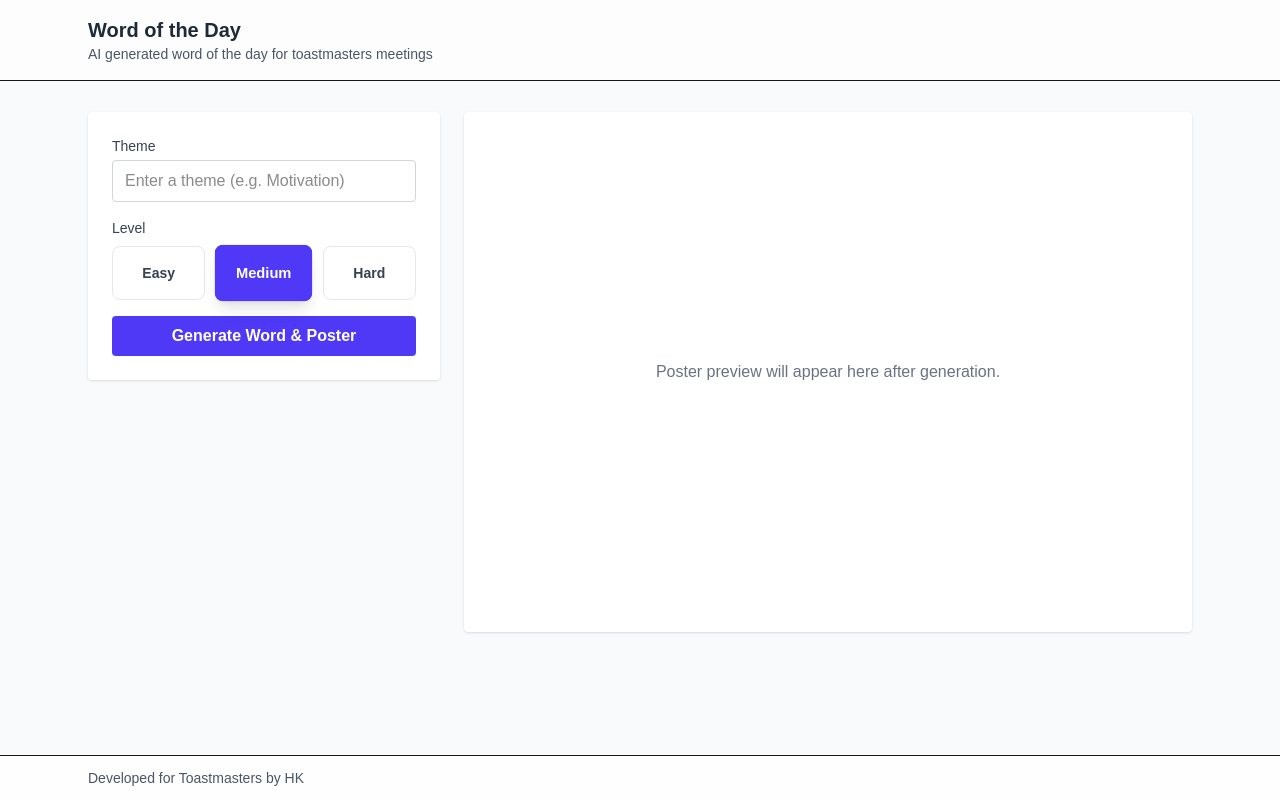
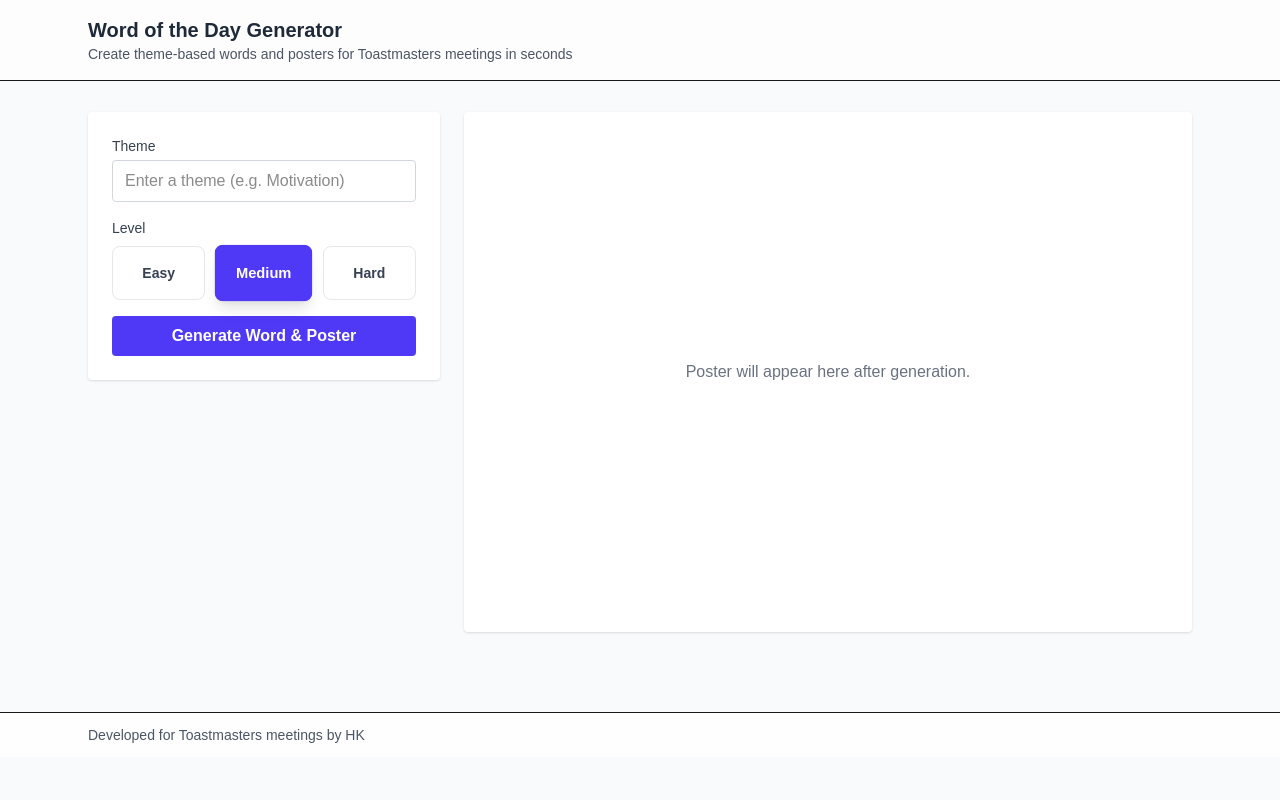
Before and after one commit to HarshK99/toastmasters-poster, a Next.js app: page / in a window 1280 px wide. Built offline with nearby package versions, Linux system fonts and the light colour scheme.

Commit message:
footer not fixed and tagline changed

```diff
--- a/pages/index.tsx
+++ b/pages/index.tsx
@@ -11,8 +11,8 @@ const Home: NextPage = () => {
       <header className="fixed top-0 left-0 right-0 bg-white/60 backdrop-blur-md border-b z-30">
         <div className="max-w-6xl mx-auto px-6 py-4 flex items-center justify-between">
           <div>
-            <h1 className="text-xl font-semibold text-gray-800">Word of the Day</h1>
-            <p className="text-sm text-gray-600">AI generated word of the day for toastmasters meetings</p>
+            <h1 className="text-xl font-semibold text-gray-800">Word of the Day Generator</h1>
+            <p className="text-sm text-gray-600">Create theme-based words and posters for Toastmasters meetings in seconds</p>
           </div>
 
         </div>
@@ -40,7 +40,7 @@ const Home: NextPage = () => {
                     </div>
                   </div>
                 ) : (
-                  <div className="text-gray-500">Poster preview will appear here after generation.</div>
+                  <div className="text-gray-500">Poster will appear here after generation.</div>
                 )}
               </div>
             </div>
@@ -48,8 +48,8 @@ const Home: NextPage = () => {
         </div>
       </main>
 
-      <footer className="fixed bottom-0 left-0 right-0 bg-white/80 backdrop-blur-sm border-t">
-        <div className="max-w-6xl mx-auto px-6 py-3 text-sm text-gray-600">Developed for Toastmasters by HK</div>
+      <footer className="bottom-0 left-0 right-0 bg-white/80 backdrop-blur-sm border-t">
+        <div className="max-w-6xl mx-auto px-6 py-3 text-sm text-gray-600">Developed for Toastmasters meetings by HK</div>
       </footer>
     </div>
   );
```
